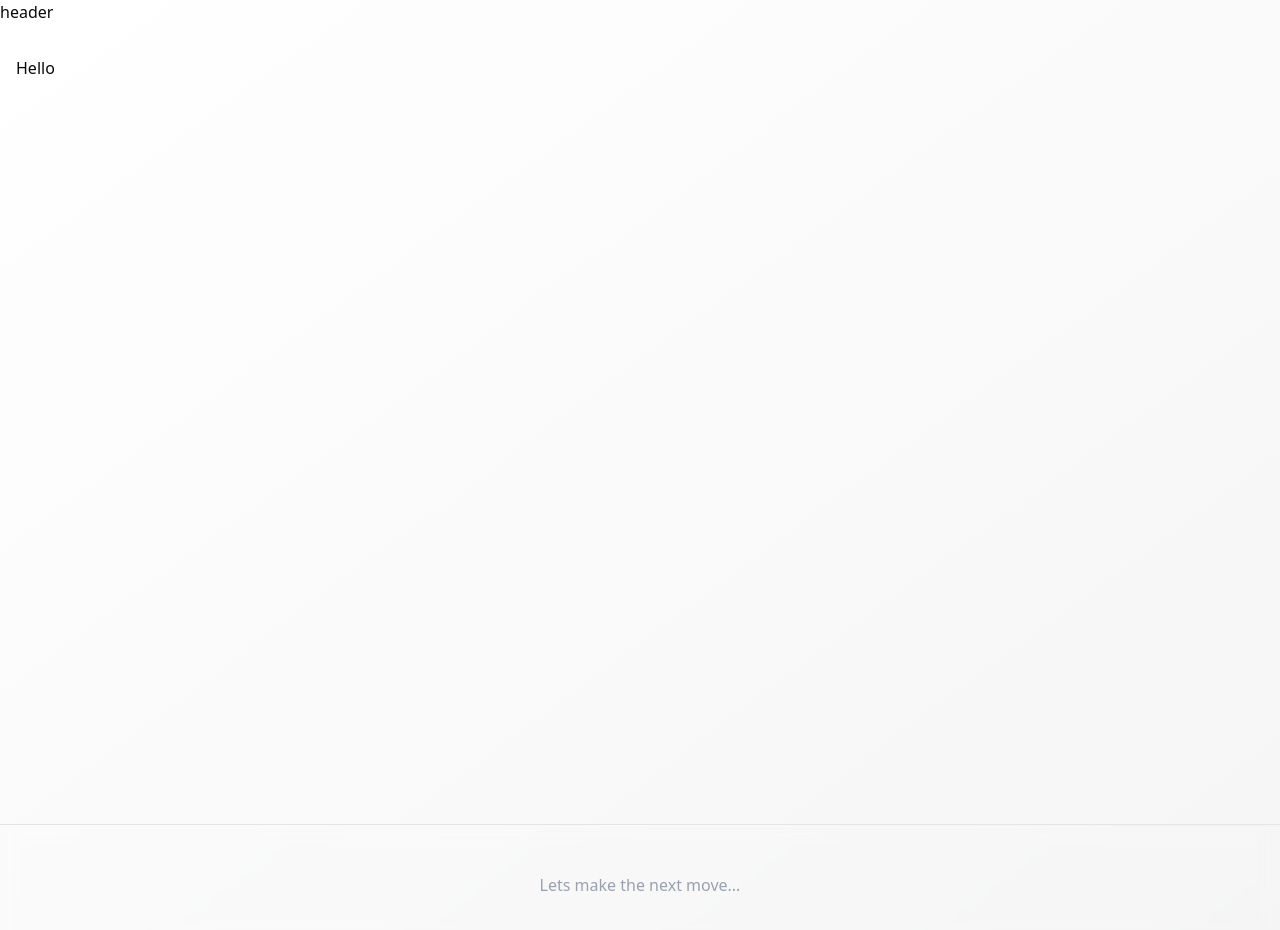
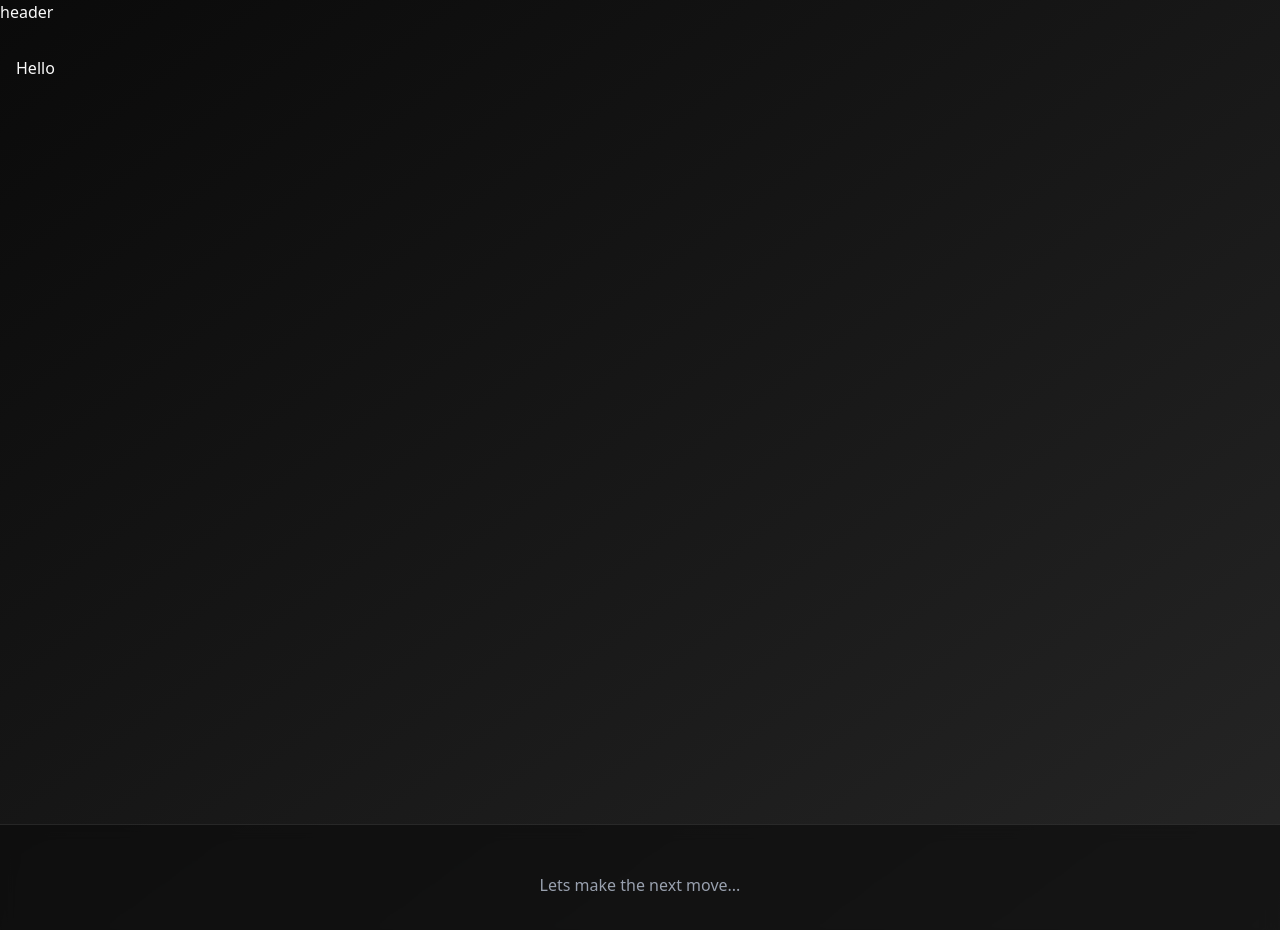
Before and after one commit to gtzempe/Weather_Live, a React (Vite) app: page / in a window 1280 px wide. Shown: the top 930 px of the page. Built offline with nearby package versions, Linux system fonts and the light colour scheme.

Commit message:
feat: dark mode added

```diff
--- a/src/App.tsx
+++ b/src/App.tsx
@@ -1,11 +1,14 @@
 import { BrowserRouter } from 'react-router-dom'
 import './App.css'
 import Layout from './components/Layout'
+import { ThemeProvider } from './context/theme-provider'
 
 function App() {
   return (
     <BrowserRouter>
+    <ThemeProvider defaultTheme='dark'>
       <Layout>Hello</Layout>
+    </ThemeProvider>
     </BrowserRouter>
   )
 }
--- a/src/components/Layout.tsx
+++ b/src/components/Layout.tsx
@@ -8,7 +8,7 @@
             <main className="min-h-screen container mx-auto px-4 py-8">
                 {children}
             </main>
-            <footer className="border-t backdrop-blur py-12">
+            <footer className="border-t backdrop-blur py-12 supports-backdrop-filter:bg-background/60">
                 <div className="container mx-auto px-4 text-center text-gray-400">
                 <p>Lets make the next move...</p>
                 </div>
--- /dev/null
+++ b/src/context/theme-provider.tsx
@@ -0,0 +1,73 @@
+import { createContext, useContext, useEffect, useState } from "react"
+
+type Theme = "dark" | "light" | "system"
+
+type ThemeProviderProps = {
+  children: React.ReactNode
+  defaultTheme?: Theme
+  storageKey?: string
+}
+
+type ThemeProviderState = {
+  theme: Theme
+  setTheme: (theme: Theme) => void
+}
+
+const initialState: ThemeProviderState = {
+  theme: "system",
+  setTheme: () => null,
+}
+
+const ThemeProviderContext = createContext<ThemeProviderState>(initialState)
+
+export function ThemeProvider({
+  children,
+  defaultTheme = "system",
+  storageKey = "vite-ui-theme",
+  ...props
+}: ThemeProviderProps) {
+  const [theme, setTheme] = useState<Theme>(
+    () => (localStorage.getItem(storageKey) as Theme) || defaultTheme
+  )
+
+  useEffect(() => {
+    const root = window.document.documentElement
+
+    root.classList.remove("light", "dark")
+
+    if (theme === "system") {
+      const systemTheme = window.matchMedia("(prefers-color-scheme: dark)")
+        .matches
+        ? "dark"
+        : "light"
+
+      root.classList.add(systemTheme)
+      return
+    }
+
+    root.classList.add(theme)
+  }, [theme])
+
+  const value = {
+    theme,
+    setTheme: (theme: Theme) => {
+      localStorage.setItem(storageKey, theme)
+      setTheme(theme)
+    },
+  }
+
+  return (
+    <ThemeProviderContext.Provider {...props} value={value}>
+      {children}
+    </ThemeProviderContext.Provider>
+  )
+}
+
+export const useTheme = () => {
+  const context = useContext(ThemeProviderContext)
+
+  if (context === undefined)
+    throw new Error("useTheme must be used within a ThemeProvider")
+
+  return context
+}
```
